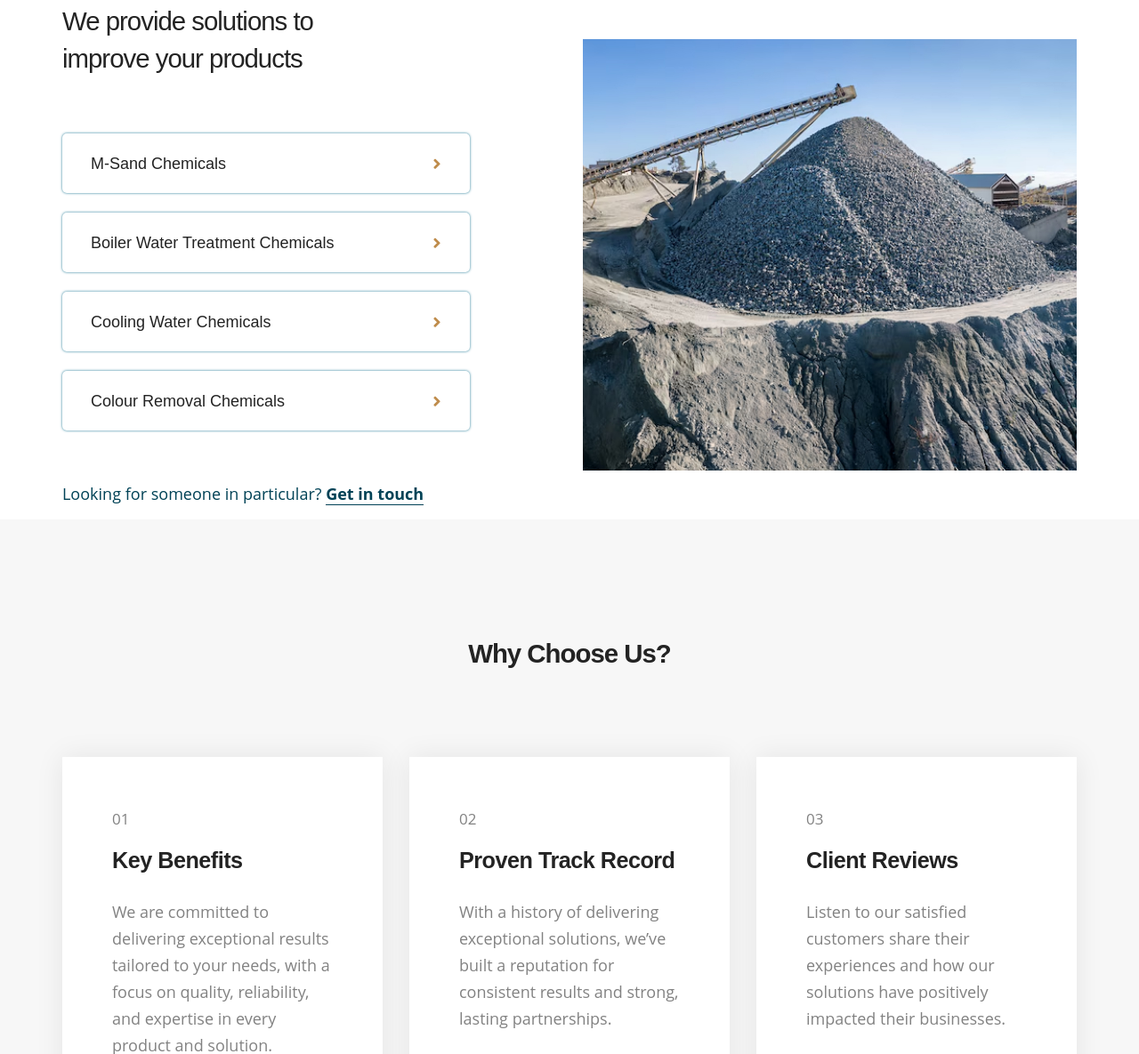
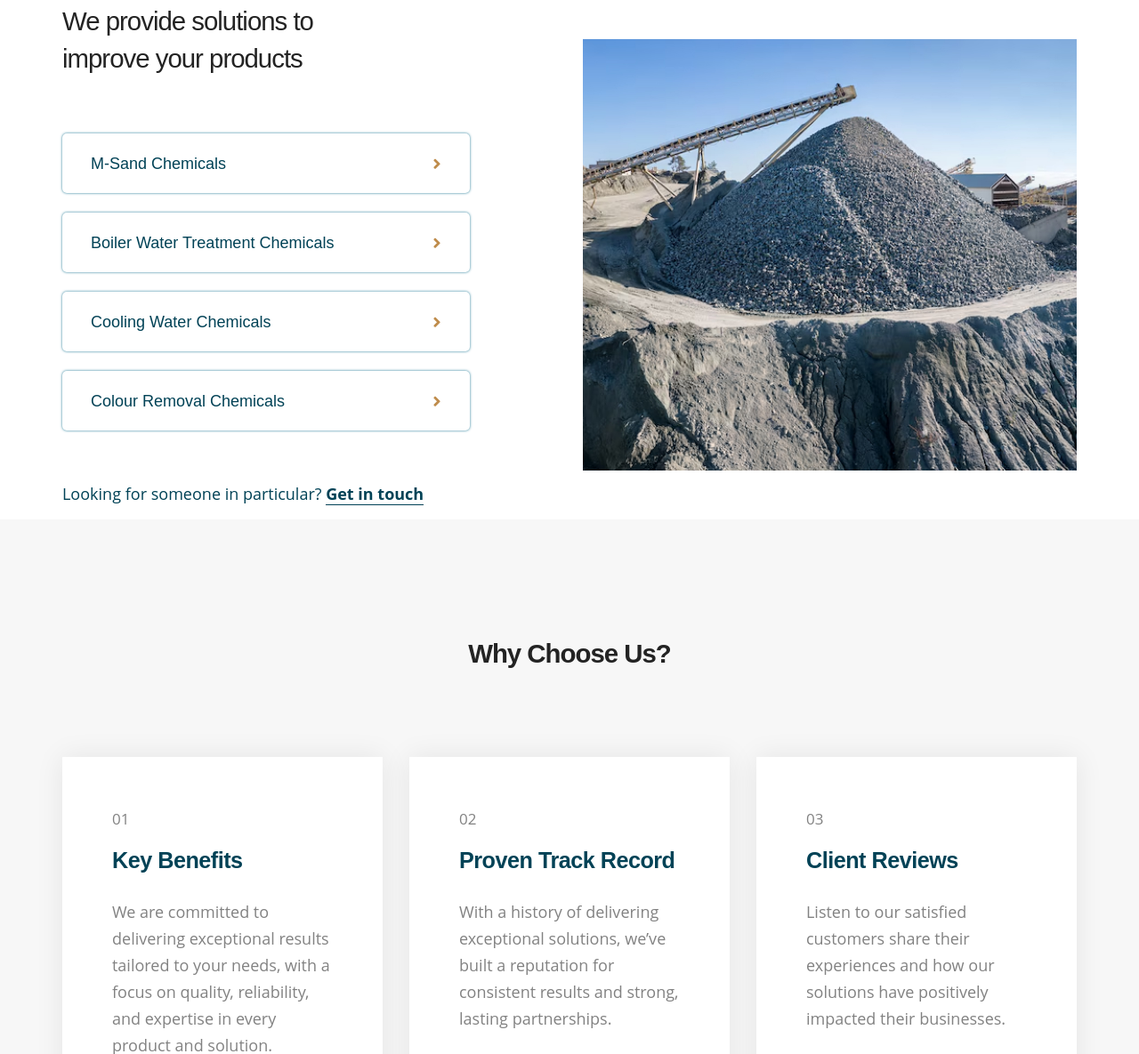
Before and after one commit to saravanan3750/tc, a plain HTML site: page main/index1.html in a window 1280 px wide. Shown: the part 861-2046 px from the top of the page at 89% size. Drawn offline with Linux system fonts and the light colour scheme.

Commit message:
Update index1.html

```diff
--- a/main/index1.html
+++ b/main/index1.html
@@ -156,7 +156,7 @@
                                 <div class="panel-heading">
                                     <a class="accordion-toggle collapsed" data-bs-toggle="collapse" data-bs-parent="#accordion2" href="#collapseFive" aria-expanded="false">
                                         <div class="panel-title">
-                                            <span class="alt-font text-extra-dark-gray d-inline-block font-weight-500">M-Sand Chemicals</span>
+                                            <span class="alt-font text-primary d-inline-block font-weight-500">M-Sand Chemicals</span>
                                             <i class="indicator fas text-tussock icon-extra-small fa-angle-right"></i>
                                         </div>
                                     </a>
@@ -171,7 +171,7 @@
                                 <div class="panel-heading">
                                     <a class="accordion-toggle collapsed" data-bs-toggle="collapse" data-bs-parent="#accordion2" href="#collapseSix" aria-expanded="false">
                                         <div class="panel-title">
-                                            <span class="alt-font text-extra-dark-gray d-inline-block font-weight-500">Boiler Water Treatment Chemicals</span>
+                                            <span class="alt-font text-primary d-inline-block font-weight-500">Boiler Water Treatment Chemicals</span>
                                             <i class="indicator fas fa-angle-right text-tussock icon-extra-small"></i>
                                         </div>
                                     </a>
@@ -187,7 +187,7 @@
                                 <div class="panel-heading">
                                     <a class="accordion-toggle collapsed" data-bs-toggle="collapse" data-bs-parent="#accordion2" href="#collapseSeven" aria-expanded="false">
                                         <div class="panel-title">
-                                            <span class="alt-font text-extra-dark-gray d-inline-block font-weight-500">Cooling Water Chemicals</span>
+                                            <span class="alt-font text-primary d-inline-block font-weight-500">Cooling Water Chemicals</span>
                                             <i class="indicator fas fa-angle-right text-tussock icon-extra-small"></i>
                                         </div>
                                     </a>
@@ -203,7 +203,7 @@
                                 <div class="panel-heading">
                                     <a class="accordion-toggle collapsed" data-bs-toggle="collapse" data-bs-parent="#accordion2" href="#collapseSeven" aria-expanded="false">
                                         <div class="panel-title">
-                                            <span class="alt-font text-extra-dark-gray d-inline-block font-weight-500">Colour Removal Chemicals</span>
+                                            <span class="alt-font text-primary d-inline-block font-weight-500">Colour Removal Chemicals</span>
                                             <i class="indicator fas fa-angle-right text-tussock icon-extra-small"></i>
                                         </div>
                                     </a>
@@ -275,7 +275,7 @@
                         <div class="feature-box text-start box-shadow-large box-shadow-double-large-hover bg-white padding-4-rem-all lg-padding-3-rem-all md-padding-4-half-rem-all">
                             <div class="feature-box-content">
                                 <span class="margin-15px-bottom d-block text-extra-medium">01</span>
-                                <h6 class="alt-font font-weight-600 d-block text-extra-dark-gray">Key Benefits</h6>
+                                <h6 class="alt-font font-weight-600 d-block text-primary">Key Benefits</h6>
                                 <p>We are committed to delivering exceptional results tailored to your needs, with a focus on quality, reliability, and expertise in every product and solution.</p>
                                 <div class="h-1px bg-medium-gray margin-25px-bottom w-100"></div>
                                 <a class="text-small font-weight-500 text-uppercase alt-font d-block text-extra-dark-gray" href="about-me.html">More info<i class="feather icon-feather-arrow-right icon-extra-small float-end"></i></a>
@@ -289,7 +289,7 @@
                         <div class="feature-box text-start box-shadow-large box-shadow-double-large-hover bg-white padding-4-rem-all lg-padding-3-rem-all md-padding-4-half-rem-all">
                             <div class="feature-box-content">
                                 <span class="margin-15px-bottom d-block text-extra-medium">02</span>
-                                <h6 class="alt-font font-weight-600 d-block text-extra-dark-gray">Proven Track Record</h6>
+                                <h6 class="alt-font font-weight-600 d-block text-primary">Proven Track Record</h6>
                                 <p>With a history of delivering exceptional solutions, we’ve built a reputation for consistent results and strong, lasting partnerships.</p>
                                 <div class="h-1px bg-medium-gray margin-25px-bottom w-100"></div>
                                 <a class="text-small font-weight-500 text-uppercase alt-font d-block text-extra-dark-gray" href="about-me.html">More info<i class="feather icon-feather-arrow-right icon-extra-small float-end"></i></a>
@@ -303,7 +303,7 @@
                         <div class="feature-box text-start box-shadow-large box-shadow-double-large-hover bg-white padding-4-rem-all lg-padding-3-rem-all md-padding-4-half-rem-all">
                             <div class="feature-box-content">
                                 <span class="margin-15px-bottom d-block text-extra-medium">03</span>
-                                <h6 class="alt-font font-weight-600 d-block text-extra-dark-gray">Client Reviews</h6>
+                                <h6 class="alt-font font-weight-600 d-block text-primary">Client Reviews</h6>
                                 <p>Listen to our satisfied customers share their experiences and how our solutions have positively impacted their businesses.</p>
                                 <div class="h-1px bg-medium-gray margin-25px-bottom w-100"></div>
                                 <a class="text-small font-weight-500 text-uppercase alt-font d-block text-extra-dark-gray" href="about-me.html">More info<i class="feather icon-feather-arrow-right icon-extra-small float-end"></i></a>
```
